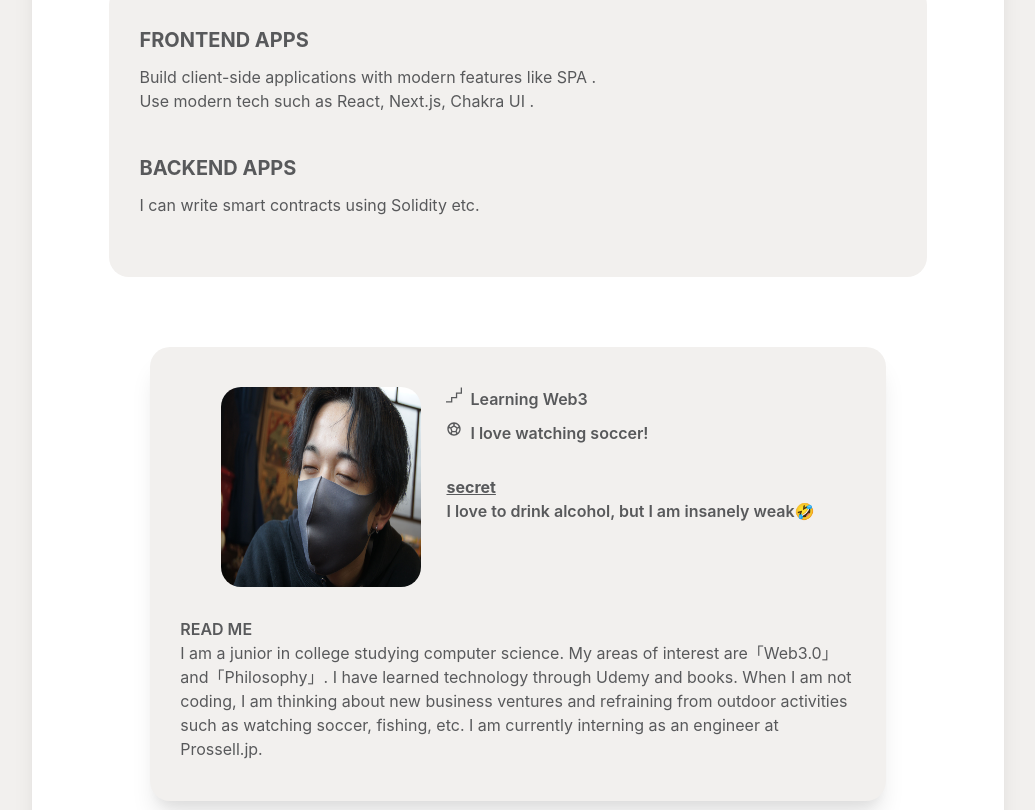
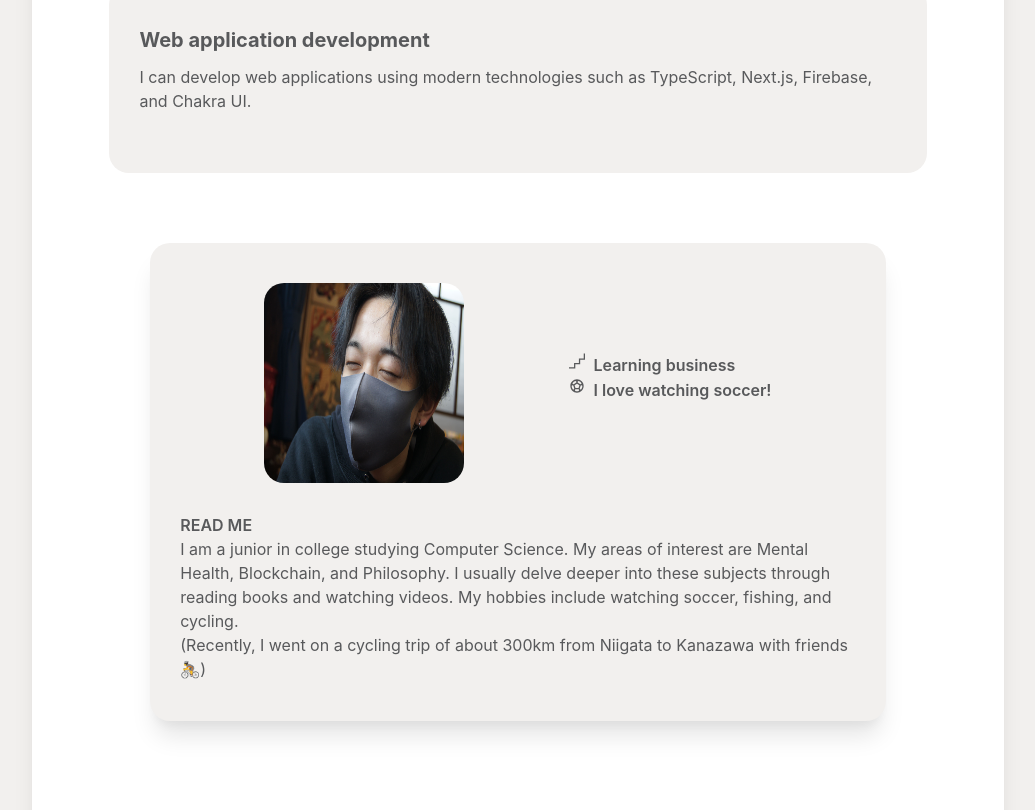
Before and after one commit to takaya-okamoto/okamoto-takaya.github.io, a Next.js app: page / in a window 1280 px wide. Shown: the part 670-1480 px from the top of the page, without its empty margins (122-1157 px from the left). Built offline with nearby package versions, Linux system fonts and the light colour scheme.

Commit message:
update self introduction

```diff
--- a/components/mainArea/abstract.tsx
+++ b/components/mainArea/abstract.tsx
@@ -1,19 +1,41 @@
-import { Box, Text, Image, HStack, Flex } from '@chakra-ui/react'
+import { Box, Text, Image, Flex } from "@chakra-ui/react";
 
-export function Abstract():JSX.Element {
+export function Abstract(): JSX.Element {
   return (
-    <Box pb={'30px'} mt={['15%', '10%', '5%']}>
-      <Flex flexWrap={['wrap', 'wrap', 'nowrap']} justifyContent={'center'} pt={['20px', '40px', '70px']}>
-        <Flex pr={['0', '30px', '30px']} pb={'20px'}>
-          <Image src='pfp.png' alt='pfp' boxSize={['160px', '200px', '270px']} borderRadius='30px'/>
+    <Box pb={"30px"} mt={["15%", "10%", "5%"]}>
+      <Flex
+        flexWrap={["wrap", "wrap", "nowrap"]}
+        justifyContent={"center"}
+        pt={["20px", "40px", "70px"]}
+      >
+        <Flex pr={["0", "30px", "30px"]} pb={"20px"}>
+          <Image
+            src="pfp.png"
+            alt="pfp"
+            boxSize={["160px", "200px", "270px"]}
+            borderRadius="30px"
+          />
         </Flex>
-        <Flex flexDirection={'column'} w="70%">
-          <Text fontWeight="bold" fontSize={["4xl", '5xl', '5xl']} pb={['20px', '0', '0']} color="#58595b">Takaya Okamoto</Text>
-          <Text color="#58595b" fontWeight="semibold" fontSize="xl" pb={'10px'}>FrontEnd & BlockChain Engineer</Text>
-          <Text color="#58595b">Software Developer from Akita Prefecture in Japan.<br/>I am mainly active in the Web 3.0 area and have experience in Dapps development.</Text>
+        <Flex flexDirection={"column"} w="70%">
+          <Text
+            fontWeight="bold"
+            fontSize={["4xl", "5xl", "5xl"]}
+            pb={["20px", "0", "0"]}
+            color="#58595b"
+          >
+            Takaya Okamoto
+          </Text>
+          <Text color="#58595b" fontWeight="semibold" fontSize="xl" pb={"10px"}>
+            FrontEnd & BlockChain Engineer
+          </Text>
+          <Text color="#58595b">
+            Software Developer from Niigata Prefecture in Japan.
+            <br />
+            Although I am a software engineer, I am challenging myself as a
+            product manager.
+          </Text>
         </Flex>
       </Flex>
     </Box>
-
-  )
+  );
 }
--- a/components/mainArea/selfIntroduction.tsx
+++ b/components/mainArea/selfIntroduction.tsx
@@ -1,46 +1,81 @@
 import { Box, Text, Image, HStack, VStack, Flex } from "@chakra-ui/react";
-import { SiFuturelearn } from "react-icons/si"
-import { MdSportsSoccer } from "react-icons/md"
-
+import { SiFuturelearn } from "react-icons/si";
+import { MdSportsSoccer } from "react-icons/md";
 
 export function SelfIntroduction(): JSX.Element {
   return (
     <Box
-     maxW="90%"
-     bg="#F2F0EE"
-     borderRadius="20px"
-     pt={'40px'} pb={'40px'}
-     pr={['10px', '30px', '30px']}
-     pl={['10px', '30px', '30px']}
-     m="50px auto"
-     shadow="xl"
+      maxW="90%"
+      bg="#F2F0EE"
+      borderRadius="20px"
+      pt={"40px"}
+      pb={"40px"}
+      pr={["10px", "30px", "30px"]}
+      pl={["10px", "30px", "30px"]}
+      m="50px auto"
+      shadow="xl"
     >
-      <Flex flexWrap={['wrap', 'wrap', 'nowrap']} justifyContent={'center'}>
-        <Flex justifyContent={'center'}>
-          <Image src="me.jpeg" alt="me" boxSize={["160px", "200px", "200px"]} borderRadius="20px" mb="30px"/>
+      <Flex
+        flexWrap={["wrap", "wrap", "nowrap"]}
+        justifyContent={"center"}
+        gap={["1rem", "3rem", "5rem"]}
+      >
+        <Flex justifyContent={"center"}>
+          <Image
+            src="me.jpeg"
+            alt="me"
+            boxSize={["160px", "200px", "200px"]}
+            borderRadius="20px"
+            mb="30px"
+          />
         </Flex>
-        <Flex flexDirection={'column'} pl="25px" pb="20px">
-          <Flex flexDirection={'row'} pb={'10px'}>
-            <Text color="#58595b" pr={'8px'}>{<SiFuturelearn />}</Text>
-            <Text color="#58595b" fontWeight="semibold">Learning Web3</Text>
+        <Flex
+          flexDirection={"column"}
+          pl="25px"
+          pb="20px"
+          justifyContent={"center"}
+        >
+          <Flex flexDirection={"row"} pb={"px"}>
+            <Text color="#58595b" pr={"8px"}>
+              {<SiFuturelearn />}
+            </Text>
+            <Text color="#58595b" fontWeight="semibold">
+              Learning business
+            </Text>
           </Flex>
-          <Flex flexDirection={'row'} pb={'20px'}>
-            <Text color="#58595b" pr={'8px'}>{<MdSportsSoccer />}</Text>
-            <Text color="#58595b" fontWeight="semibold">I love watching soccer!</Text>
+          <Flex flexDirection={"row"} pb={"20px"}>
+            <Text color="#58595b" pr={"8px"}>
+              {<MdSportsSoccer />}
+            </Text>
+            <Text color="#58595b" fontWeight="semibold">
+              I love watching soccer!
+            </Text>
           </Flex>
-          <Flex flexDirection={'column'} pb={'20px'}>
-            <Text color="#58595b" fontWeight="bold" as="u" pt="10px">secret</Text>
-            <Text color="#58595b" fontWeight="semibold">I love to drink alcohol, but I am insanely weak🤣</Text>
-          </Flex>
+          {/* <Flex flexDirection={"column"} pb={"20px"}>
+            <Text color="#58595b" fontWeight="bold" as="u" pt="10px">
+              secret
+            </Text>
+            <Text color="#58595b" fontWeight="semibold">
+              I love to drink alcohol, but I am insanely weak🤣
+            </Text>
+          </Flex> */}
         </Flex>
       </Flex>
-      <Text fontWeight={'semibold'} color="#58595b" mr={['10px', '0', '0']} ml={['10px', '0', '0']}>READ ME</Text>
-      <Text color="#58595b" mr={['10px', '0', '0']} ml={['10px', '0', '0']}>
-        I am a junior in college studying computer science. My areas of interest
-        are「Web3.0」and「Philosophy」. I have learned technology through Udemy and
-        books. When I am not coding, I am thinking about new business ventures
-        and refraining from outdoor activities such as watching soccer, fishing,
-        etc. I am currently interning as an engineer at Prossell.jp.
+      <Text
+        fontWeight={"semibold"}
+        color="#58595b"
+        mr={["10px", "0", "0"]}
+        ml={["10px", "0", "0"]}
+      >
+        READ ME
+      </Text>
+      <Text color="#58595b" mr={["10px", "0", "0"]} ml={["10px", "0", "0"]}>
+        I am a junior in college studying Computer Science. My areas of interest
+        are Mental Health, Blockchain, and Philosophy. I usually delve deeper
+        into these subjects through reading books and watching videos. My
+        hobbies include watching soccer, fishing, and cycling. <br />
+        (Recently, I went on a cycling trip of about 300km from Niigata to
+        Kanazawa with friends 🚴)
       </Text>
     </Box>
   );
--- a/components/mainArea/whatCanIDo.tsx
+++ b/components/mainArea/whatCanIDo.tsx
@@ -1,27 +1,36 @@
-import { Box, Text } from '@chakra-ui/react'
-import { Line } from '../line/line'
+import { Box, Text } from "@chakra-ui/react";
+import { Line } from "../line/line";
 
-export function WhatCanIDo():JSX.Element {
+export function WhatCanIDo(): JSX.Element {
   return (
-    <Box p="20px 0"  mt={['15%', '10%', '5%']}>
-      <Text pb="10px" fontWeight="bold" fontSize={["3xl", "4xl", "4xl"]} color="#58595b">What can I do ?</Text>
+    <Box p="20px 0" mt={["15%", "10%", "5%"]}>
+      <Text
+        pb="10px"
+        fontWeight="bold"
+        fontSize={["3xl", "4xl", "4xl"]}
+        color="#58595b"
+      >
+        What can I do ?
+      </Text>
       <Line />
       <Box
-       bg="#F2F0EE"
-       borderRadius="20px"
-       pt="30px" pb="30px"
-       pr={['15px', '30px', '30px']}
-       pl={['15px', '30px', '30px']}
+        bg="#F2F0EE"
+        borderRadius="20px"
+        pt="30px"
+        pb="30px"
+        pr={["15px", "30px", "30px"]}
+        pl={["15px", "30px", "30px"]}
       >
         <Box pb="30px">
-          <Text p="10px 0" fontWeight="bold" fontSize="xl" color="#58595b">FRONTEND APPS</Text>
-          <Text color="#58595b">Build client-side applications with modern features like SPA . <br/> Use modern tech such as React, Next.js,  Chakra UI . </Text>
-        </Box>
-        <Box pb="30px">
-          <Text p="10px 0" fontWeight="bold" fontSize="xl" color="#58595b">BACKEND APPS</Text>
-          <Text color="#58595b">I can write smart contracts using Solidity etc.</Text>
+          <Text p="10px 0" fontWeight="bold" fontSize="xl" color="#58595b">
+            Web application development
+          </Text>
+          <Text color="#58595b">
+            I can develop web applications using modern technologies such as
+            TypeScript, Next.js, Firebase, and Chakra UI.
+          </Text>
         </Box>
       </Box>
     </Box>
-  )
+  );
 }
```
